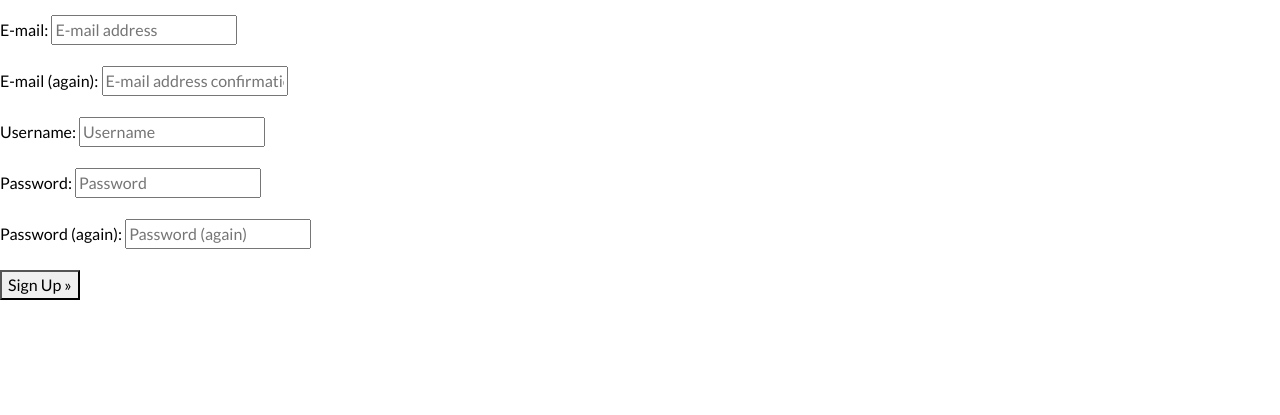
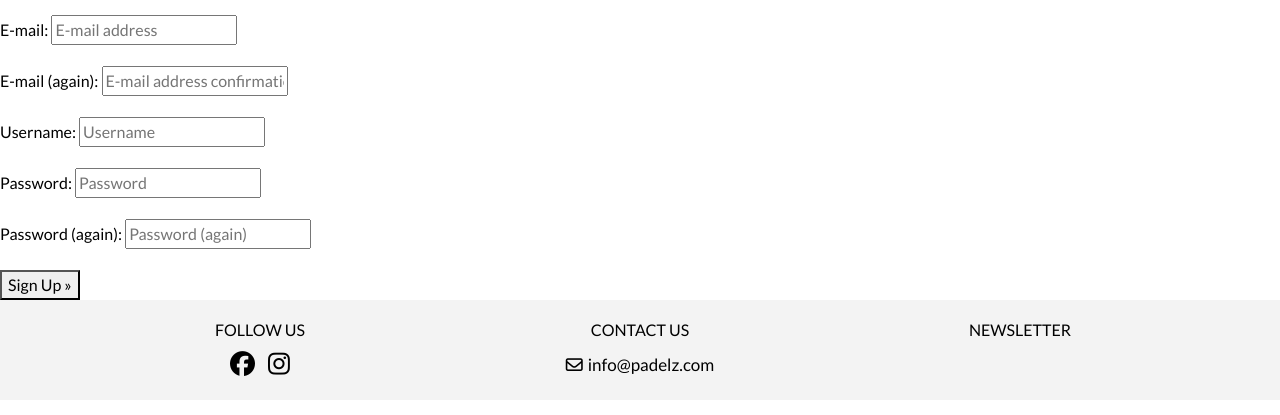
Before and after one commit to andrezeitz/z-padel-milestone-5, a Django app: page /accounts/signup/ in a window 1280 px wide. Shown: the part 253-668 px from the top of the page. Run offline with Django 3.2, Linux system fonts and the light colour scheme; some libraries are stand-ins or nearby versions.

Commit message:
added footer

```diff
--- a/home/static/home/css/home.css
+++ b/home/static/home/css/home.css
@@ -91,9 +91,8 @@
 
 #mc_embed_signup {
     background: rgb(243, 243, 243) !important;
-    clear:left;
-    font:14px;
-    width:100%;
-    padding: 2rem 0 2rem 0;
+    font: 14px;
+    width: 100%;
+    padding: 2rem 0 1rem 0;
     margin: 2.5rem 0 2.5rem 0;
 }
--- a/static/css/base.css
+++ b/static/css/base.css
@@ -63,3 +63,55 @@ body {
     background: black;
     color: white;
 }
+
+/* Footer */
+
+footer {
+    background: rgb(243, 243, 243) !important;
+    height: 100px;
+}
+
+.footer-topic {
+    text-align: center;
+    padding: 20px 0 5px 0;
+    text-transform: uppercase;
+}
+
+.footer-social {
+    list-style-type: none;
+    text-align: center;
+}
+
+.fa-facebook,
+.fa-instagram {
+    color: black;
+    font-size: 25px;
+    padding: 0 5px 0 5px;
+}
+
+.fa-facebook:hover {
+    color: rgb(15, 15, 252);
+    transform: scale(1.35);
+}
+
+.fa-instagram:hover {
+    color: #d60d49;
+    transform: scale(1.35);
+}
+
+.footer-contact {
+    text-align: center;
+}
+
+.mail {
+    list-style: none;
+    display: block;
+    text-decoration: none;
+    color: black;
+    font-size: 17px;
+}
+
+.fa-envelope {
+    font-size: 17px;
+    padding-right: 5px;
+}
--- a/templates/base.html
+++ b/templates/base.html
@@ -124,6 +124,29 @@
         {% endblock content %}
     </main>
 
+    <footer>
+        <div class="container h-80 padel-items-pictures">
+            <div class="row">
+                <div class="col-sm">
+                    <h6 class="footer-topic">Follow Us</h5>
+                    <div class="footer-social">
+                        <a href="https://www.facebook.com/funasdalenpadelcenter/" target="_blank" rel="noopener" aria-label="Visit our Facebook page (opens in a new tab)"><i class="fab fa-facebook"></i></a>
+                        <a href="https://www.instagram.com/funasdalenpadelcenter/" target="_blank" rel="noopener" aria-label="Visit our Instagram page (opens in a new tab)"><i class="fab fa-instagram"></i></a>
+                    </div>
+                </div>
+                <div class="col-sm">
+                    <h6 class="footer-topic">Contact Us</h5>
+                    <div class="footer-contact">
+                        <a href = "mailto: info@zpadel.com" class="mail"><i class="far fa-envelope"></i>info@padelz.com</a>
+                    </div>
+                </div>
+                <div class="col-sm">
+                    <h6 class="footer-topic">Newsletter</h5>
+                    <p class="footer-text"></p>
+                </div>
+            </div>
+        </div>
+    </footer>
     {% block postloadjs %}
     {% endblock %}
 
```
Also changed, not shown: home/templates/home/index.html (+5 -4 lines).
